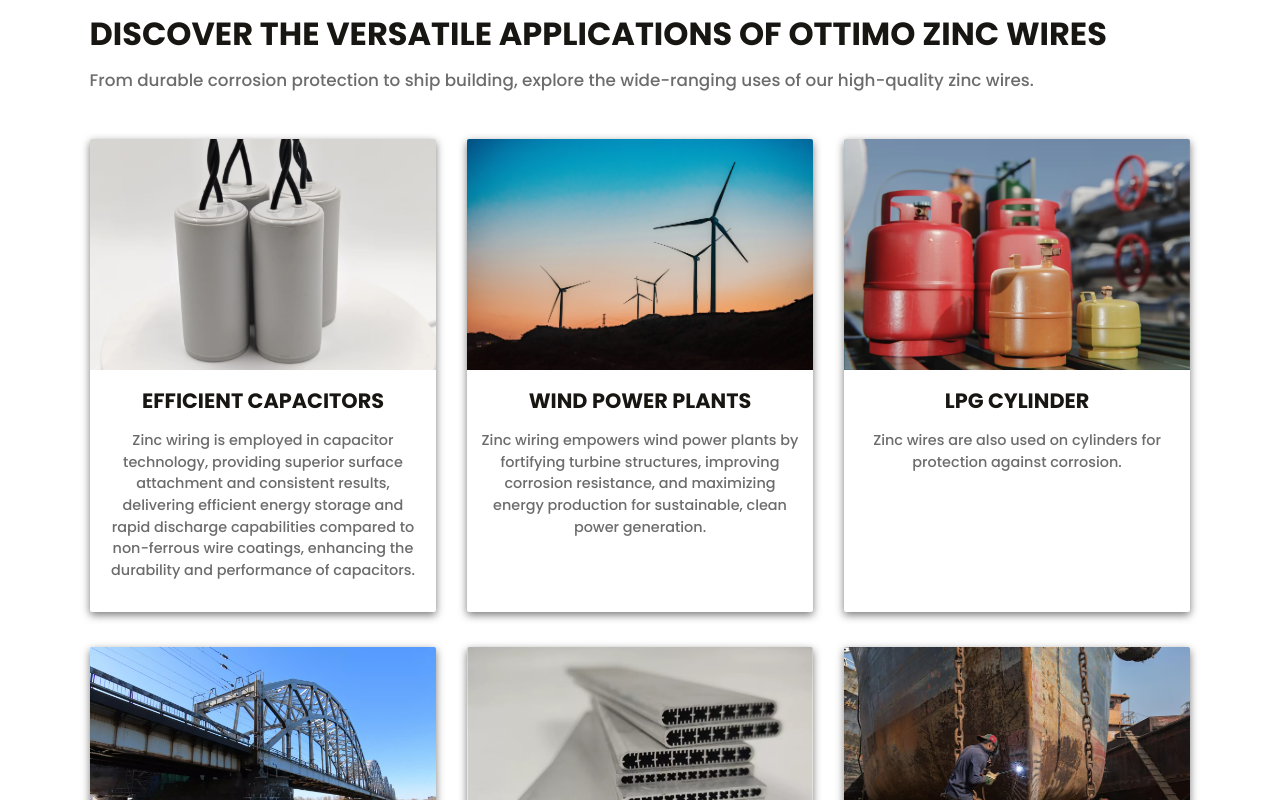
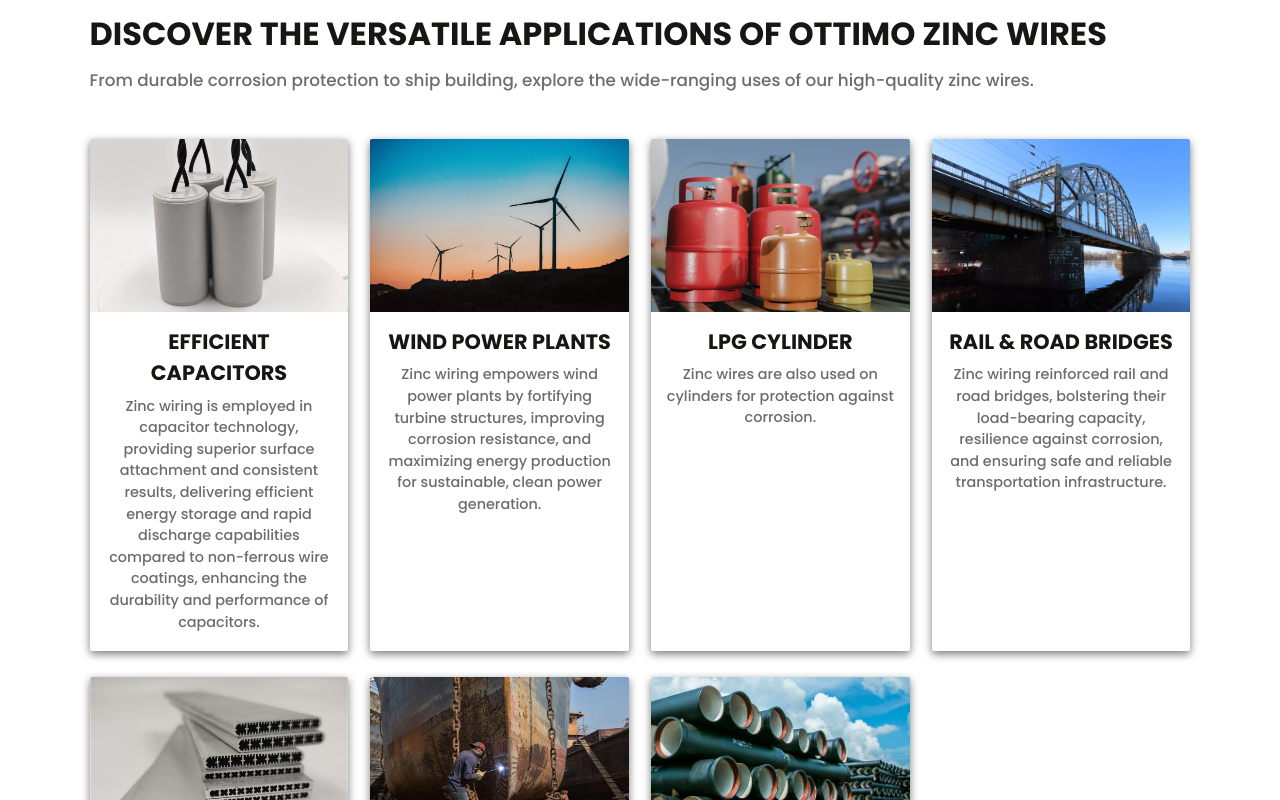
Before and after one commit to josephpal27/Ottimo-Metals, a React (Vite) app: page /applications in a window 1280 px wide. Shown: the part 860-1660 px from the top of the page. Built offline with nearby package versions, Linux system fonts and the light colour scheme.

Commit message:
Applications Updated

```diff
--- a/src/css/Applications.css
+++ b/src/css/Applications.css
@@ -50,15 +50,18 @@
 .applications-card-row{
     margin-top: 3rem;
     display: flex;
-    justify-content: space-between;
+    /* justify-content: center; */
     flex-wrap: wrap;
+    gap: 2%;
 }
 .applications-card{
-    width: 31.5%;
+    /* width: 31.5%; */
+    width: 23.5%;
     box-shadow: rgba(0, 0, 0, 0.53) 0px 3px 8px;
     border-radius: 2px;
     overflow: hidden;
-    margin-bottom: 2.3rem;
+    /* margin-bottom: 2.3rem; */
+    margin-bottom: 1.7rem;
 }
 .applications-card:hover{
     box-shadow: rgba(0, 0, 0, 0.681) 0px 4px 8px;
@@ -74,7 +77,7 @@
     scale: 1.1;
 }
 .applications-card .card-desc{
-    padding: 1rem;
+    padding: 1rem 0.8rem 0.2rem 0.8rem;
 }
 .applications-card span{
     display: block;
@@ -88,7 +91,7 @@
     color: #6c6c6c;
     font-weight: 500;
     font-size: calc(0.55rem + 0.5vw);
-    margin-top: 1rem;
+    margin-top: 0.5rem;
     text-align: center;
 }
 .applications-foot-content p{
@@ -116,17 +119,17 @@
         margin-top: 2.9rem;
     }
     .applications-card{
-        margin-bottom: 2.2rem;
+        margin-bottom: 1.65rem;
     }
     .applications-card .card-desc{
-        padding: 0.9rem;
+        padding: 0.9rem 0.9rem 0.1rem 0.9rem;
     }
     .applications-card span{
         font-size: calc(0.9rem + 0.5vw);
     }
     .applications-card p{
         font-size: calc(0.5rem + 0.5vw);
-        margin-top: 0.9rem;
+        margin-top: 0.45rem;
     }
     .applications-foot-content p{
         margin: 1.8rem auto 0 auto;
@@ -149,17 +152,17 @@
         margin-top: 2.8rem;
     }
     .applications-card{
-        margin-bottom: 2rem;
+        margin-bottom: 1.45rem;
     }
     .applications-card .card-desc{
-        padding: 0.8rem;
+        padding: 0.8rem 0.6rem 0 0.6rem;
     }
     .applications-card span{
         font-size: calc(0.8rem + 0.5vw);
     }
     .applications-card p{
         font-size: calc(0.47rem + 0.5vw);
-        margin-top: 0.85rem;
+        margin-top: 0.4rem;
     }
     .applications-foot-content p{
         margin: 1.6rem auto 0 auto;
```
